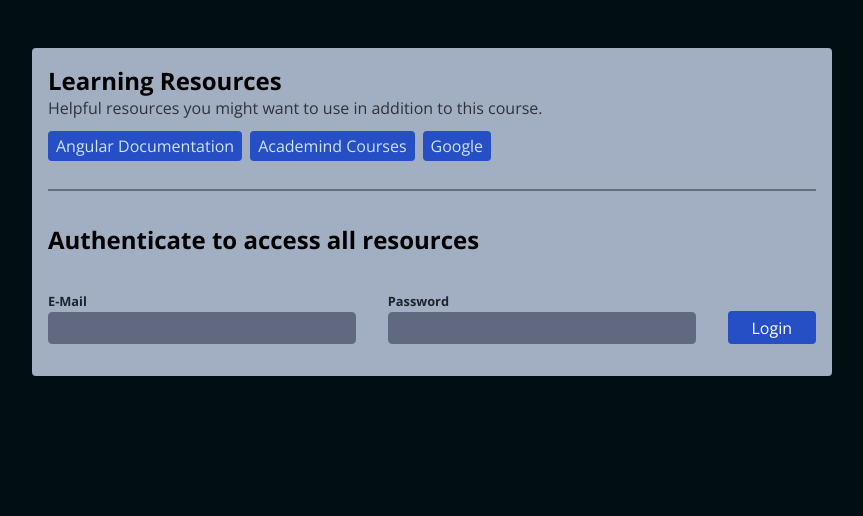
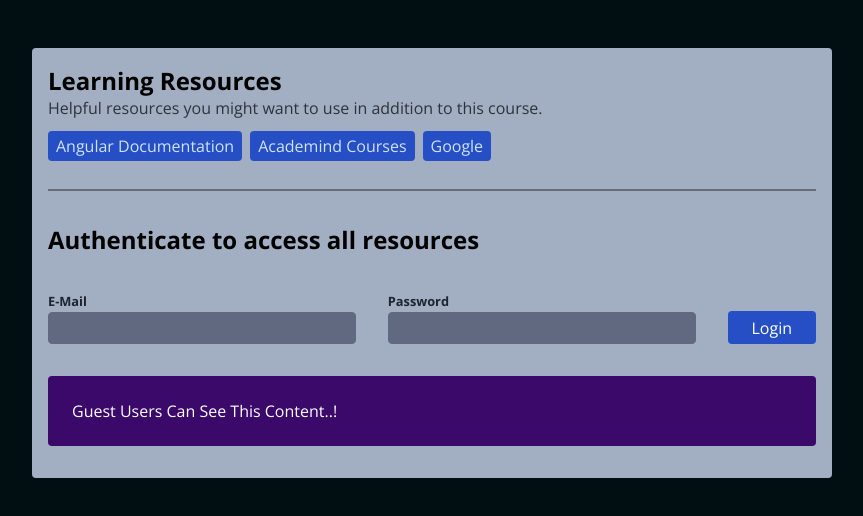
Before and after one commit to mahmoudsaid109/directive_deep_dive, an Angular app: page / in a window 1280 px wide. Shown: the top 516 px of the page, without its empty margins (208-1071 px from the left). Built offline with nearby package versions, Linux system fonts and the light colour scheme.

Commit message:
show content for this user(admin,guest,user) depending on permission

```diff
--- a/src/app/app.component.html
+++ b/src/app/app.component.html
@@ -7,7 +7,10 @@
   <!-- @if(isAdmin()){
   <p>only Admin can see this content..!</p>
   } -->
-  <ng-template appAuth="admin">
+  <!-- <ng-template appAuth="admin">
     <p>only Admin can see this content..!</p>
-  </ng-template>
+  </ng-template> -->
+  <p *appAuth ="'admin'" class = "protected-content admin">Only Admin Can See This Content..!</p>
+  <p *appAuth ="'user'" class = "protected-content unauthinticated">Regular Users Can See This Content..!</p>
+  <p *appAuth ="'guest'" class = "protected-content authenticated">Guest Users Can See This Content..!</p>
 </main>
```
